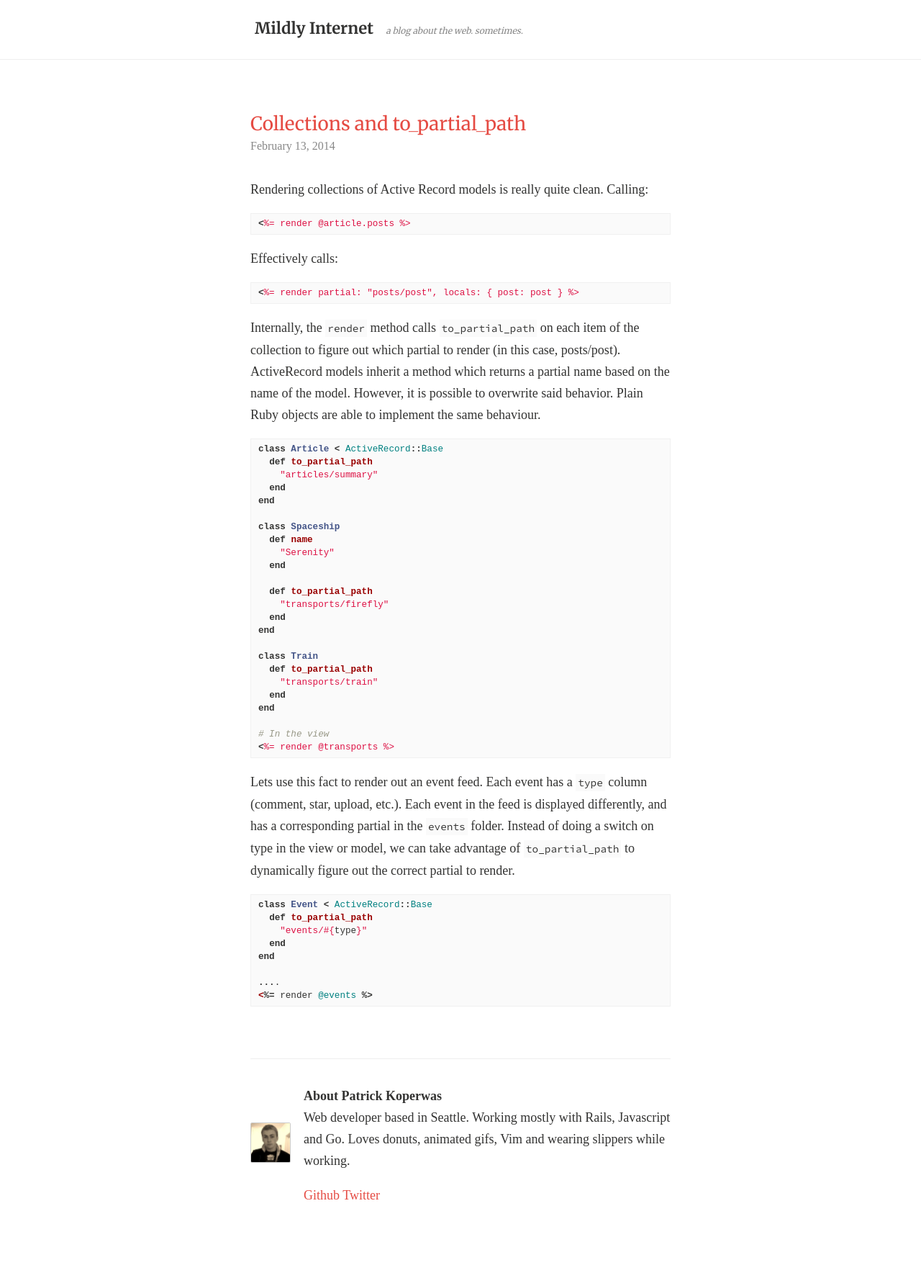
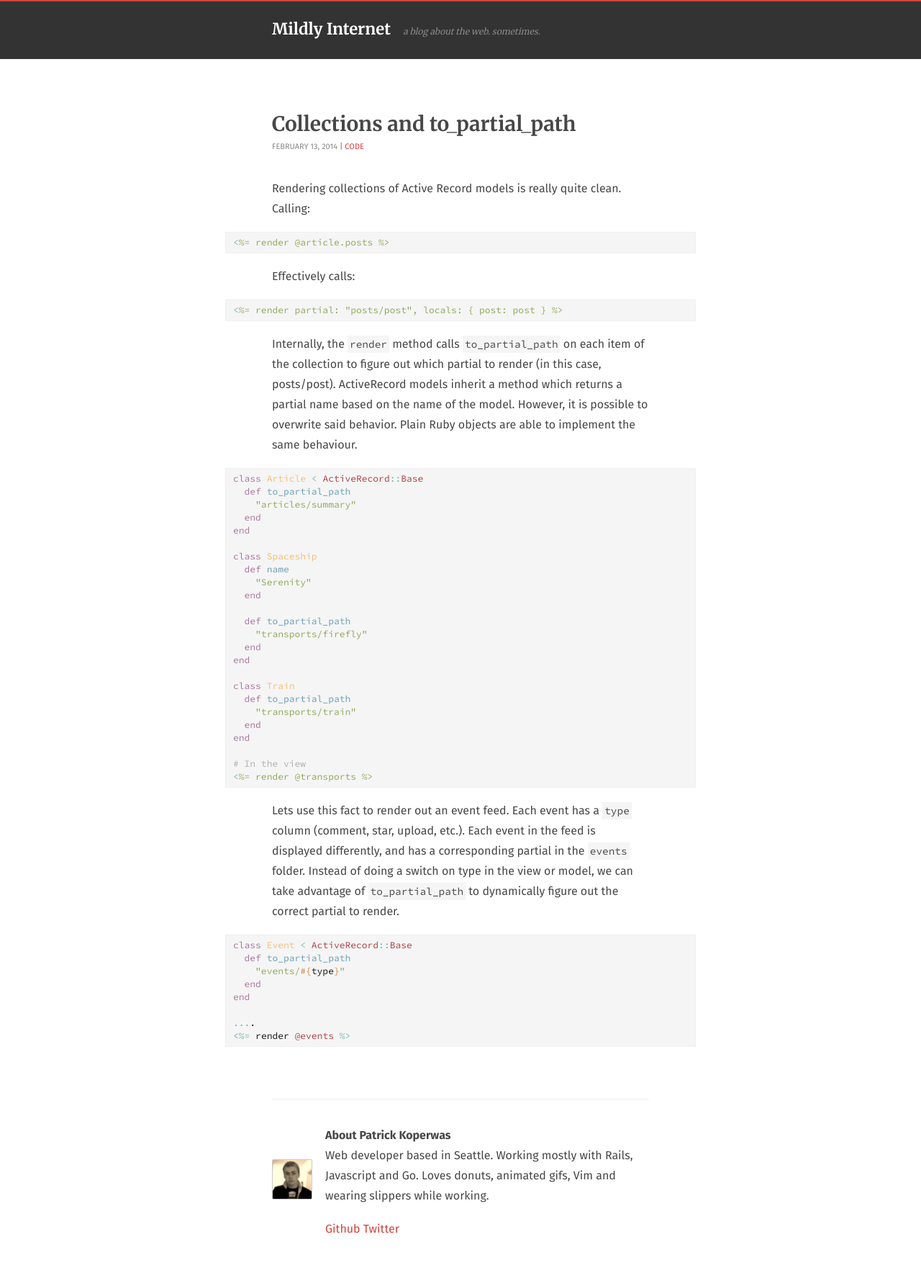
Before and after one commit to mildlyinternet/mildlyinternet.github.io, a Jekyll site: the page built from _posts/2014-02-13-collections-and-to-partial-path.md, in a window 1280 px wide. Shown: the whole page at 72% size. Built offline with Jekyll 4.4.1, drawn with Linux system fonts in a browser that asks for light colours; some web fonts are replaced; Markdown is read by kramdown in place of the engine named in the settings; before the commit the page ends 1729 px from its top, so only the background shows below that.

Commit message:
Some major changes

```diff
--- a/_config.yml
+++ b/_config.yml
@@ -1,3 +1,2 @@
-markdown: rdiscount
-highlighter: true
+highlighter: rouge
 permalink: none
--- a/_layouts/default.html
+++ b/_layouts/default.html
@@ -13,11 +13,10 @@
    <link rel="stylesheet" href="/css/screen.css" type="text/css" media="screen, projection" />
 
    <!-- Google Web Fonts -->
-   <link href='http://fonts.googleapis.com/css?family=Droid+Serif:400,700,400italic' rel='stylesheet' type='text/css'>
    <link href='http://fonts.googleapis.com/css?family=Source+Code+Pro:400,700' rel='stylesheet' type='text/css'>
    <link href='http://fonts.googleapis.com/css?family=Merriweather:400,700' rel='stylesheet' type='text/css'>
-   <script type="text/javascript"
-     src="http://cdn.mathjax.org/mathjax/latest/MathJax.js?config=TeX-AMS-MML_HTMLorMML">
+   <link href='https://fonts.googleapis.com/css?family=Fira+Sans:400,500,700' rel='stylesheet' type='text/css'>
+   <script type="text/javascript" src="http://cdn.mathjax.org/mathjax/latest/MathJax.js?config=TeX-AMS-MML_HTMLorMML">
    </script>
 </head>
 <body>
--- a/_layouts/post.html
+++ b/_layouts/post.html
@@ -6,7 +6,8 @@ layout: default
   <header>
     <h1>{{ page.title }}</h1>
     <div class="date">
-      {{ page.date | date: "%B %-d, %Y" }}
+      <span>{{ page.date | date: "%B %-d, %Y" }}</span>
+      <span class="category"> | {{ page.category }}</span>
     </div>
   </header>
 
--- a/css/screen.scss
+++ b/css/screen.scss
@@ -3,11 +3,13 @@
 
 // Globals
 $blue: #268BD2;
-$dark-gray: #333332;
-$red: #e54b43;
+$dark-gray: #474749;
+$red: #d1433c;
 $muted: #888;
-$body-width: 620px;
+$white: #fff;
+$body-width: 560px;
 
+// Site Styles
 *, *:before, *:after {
   -webkit-box-sizing: border-box;
      -moz-box-sizing: border-box;
@@ -27,9 +29,9 @@ body {
   -webkit-font-smoothing: antialiased;
   background-color: white;
   color: $dark-gray;
-  font-family: "Droid Serif", serif;
-  font-size: 18px;
-  line-height: 30px;
+  font-family: "Fira Sans", serif;
+  font-size: 16px;
+  line-height: 28px;
 }
 
 // Type
@@ -40,8 +42,8 @@ h1, h2, h3, h4, h5, h6 {
 }
 
 h1 {
-  font-size: 26px;
-  color: $red;
+  font-size: 28px;
+  font-weight: 700;
 }
 
 h2 {
@@ -61,11 +63,14 @@ h3 {
 p {
   margin: 18px 0;
   > code {
-    background-color: #fafafa;
     padding: 3px;
-    font-family: "Source Code Pro", monaco, monospace;
-    font-size: 80%;
   }
+}
+
+code {
+  background-color: #f5f5f5;
+  font-family: "Source Code Pro", Monaco, monospace;
+  font-size: 90%;
 }
 
 a {
@@ -84,28 +89,12 @@ ul {
     line-height: 28px;
     margin-bottom: 18px;
   }
-
-}
-
-.posts {
-  list-style: none;
-  margin: 0;
-
-  li {
-    margin-bottom: 0;
-  }
-
-  span {
-    color: #aaa;
-    font-family: "Source Code Pro", Monaco, monospace;
-    font-size: 80%;
-  }
 }
 
 blockquote {
-  border-left: 2px solid #eee;
+  border-left: 2px solid $red;
   font-style: italic;
-  padding: 0 24px;
+  padding: 0 12px;
 }
 
 // Layout
@@ -115,23 +104,17 @@ blockquote {
   padding: 0 18px;
 }
 
-.ribbon {
-  color: $muted;
-  font-size: 14px;
-  margin-bottom: 36px;
-  text-align: center;
-}
-
 // Home
 .main-header {
   align-items: baseline;
+  background-color: #333;
+  border-top: 2px solid $red;
   display: flex;
   font-size: 22px;
   font-weight: 700;
   font-family: "Merriweather", sans-serif;
   padding: 24px 24px;
   margin-bottom: 72px;
-  border-bottom: 1px solid #eee;
 
   .content {
     width: $body-width;
@@ -147,32 +130,66 @@ blockquote {
   }
 
   a {
-    color: $dark-gray;
-    padding-left: 6px;
+    color: $white;
 
-    &:hover { color: $red; }
-  }
-}
-
-.newest-post {
-  margin-bottom: 18px;
-  padding: 0 0 18px 0;
-
-  h1 {
-    font-size: 24px;
-    a {
-      color: $dark-gray;
-      &:hover { color: $red; }
+    &:hover {
+      color: $white;
     }
   }
 }
 
-// Posts
+// Posts Page
+.post-excerpt {
+  margin-bottom: 64px;
+
+  h1 {
+    margin-bottom: 8px;
+  }
+
+  p {
+    margin-top: 0;
+    margin-bottom: 12px;
+    line-height: 24px;
+  }
+
+  a {
+    color: $dark-gray;
+
+    &:hover {
+      color: $red;
+    }
+  }
+
+  .read-more {
+    color: $muted;
+    font-style: italic;
+  }
+}
+
+// Shard Post
+.info {
+  text-transform: uppercase;
+  font-size: 11px;
+  color: $muted;
+  letter-spacing: 1px;
+  margin-top: 12px
+}
+
+.hashtag {
+  color: $red;
+}
+
+.category {
+  color: $red;
+}
+
+
+// Blog Post
 .post {
-
   .date {
     color: $muted;
-    font-size: 16px;
+    font-size: 11px;
+    text-transform: uppercase;
   }
 
   header {
@@ -186,11 +203,15 @@ blockquote {
   }
 
   pre {
-    background-color: #fafafa;
     border: 1px solid #f0f0f0;
-    font-size: 70%;
+    font-size: 90%;
     overflow: auto;
     padding: 5px 10px;
+  }
+
+  .highlight {
+    line-height: 18px;
+    margin: 0 -65px 18px -65px;
   }
 }
 
--- a/css/syntax.css
+++ b/css/syntax.css
@@ -1,64 +1,65 @@
-.highlight {
-  line-height: 18px;
-  margin-bottom: 18px;
-}
-.highlight  { background: #ffffff; }
-.highlight .c { color: #999988; font-style: italic } /* Comment */
-.highlight .err { color: #a61717; background-color: #e3d2d2 } /* Error */
-.highlight .k { font-weight: bold } /* Keyword */
-.highlight .o { font-weight: bold } /* Operator */
-.highlight .cm { color: #999988; font-style: italic } /* Comment.Multiline */
-.highlight .cp { color: #999999; font-weight: bold } /* Comment.Preproc */
-.highlight .c1 { color: #999988; font-style: italic } /* Comment.Single */
-.highlight .cs { color: #999999; font-weight: bold; font-style: italic } /* Comment.Special */
-.highlight .gd { color: #000000; background-color: #ffdddd } /* Generic.Deleted */
-.highlight .gd .x { color: #000000; background-color: #ffaaaa } /* Generic.Deleted.Specific */
+.highlight .hll { background-color: #e0e0e0 }
+.highlight  { background: #f5f5f5; color: #151515 }
+.highlight .c { color: #b0b0b0 } /* Comment */
+.highlight .err { color: #ac4142 } /* Error */
+.highlight .k { color: #aa759f } /* Keyword */
+.highlight .l { color: #d28445 } /* Literal */
+.highlight .n { color: #151515 } /* Name */
+.highlight .o { color: #75b5aa } /* Operator */
+.highlight .p { color: #151515 } /* Punctuation */
+.highlight .cm { color: #b0b0b0 } /* Comment.Multiline */
+.highlight .cp { color: #b0b0b0 } /* Comment.Preproc */
+.highlight .c1 { color: #b0b0b0 } /* Comment.Single */
+.highlight .cs { color: #b0b0b0 } /* Comment.Special */
+.highlight .gd { color: #ac4142 } /* Generic.Deleted */
 .highlight .ge { font-style: italic } /* Generic.Emph */
-.highlight .gr { color: #aa0000 } /* Generic.Error */
-.highlight .gh { color: #999999 } /* Generic.Heading */
-.highlight .gi { color: #000000; background-color: #ddffdd } /* Generic.Inserted */
-.highlight .gi .x { color: #000000; background-color: #aaffaa } /* Generic.Inserted.Specific */
-.highlight .go { color: #888888 } /* Generic.Output */
-.highlight .gp { color: #555555 } /* Generic.Prompt */
+.highlight .gh { color: #151515; font-weight: bold } /* Generic.Heading */
+.highlight .gi { color: #90a959 } /* Generic.Inserted */
+.highlight .gp { color: #b0b0b0; font-weight: bold } /* Generic.Prompt */
 .highlight .gs { font-weight: bold } /* Generic.Strong */
-.highlight .gu { color: #aaaaaa } /* Generic.Subheading */
-.highlight .gt { color: #aa0000 } /* Generic.Traceback */
-.highlight .kc { font-weight: bold } /* Keyword.Constant */
-.highlight .kd { font-weight: bold } /* Keyword.Declaration */
-.highlight .kp { font-weight: bold } /* Keyword.Pseudo */
-.highlight .kr { font-weight: bold } /* Keyword.Reserved */
-.highlight .kt { color: #445588; font-weight: bold } /* Keyword.Type */
-.highlight .m { color: #009999 } /* Literal.Number */
-.highlight .s { color: #d14 } /* Literal.String */
-.highlight .na { color: #008080 } /* Name.Attribute */
-.highlight .nb { color: #0086B3 } /* Name.Builtin */
-.highlight .nc { color: #445588; font-weight: bold } /* Name.Class */
-.highlight .no { color: #008080 } /* Name.Constant */
-.highlight .ni { color: #800080 } /* Name.Entity */
-.highlight .ne { color: #990000; font-weight: bold } /* Name.Exception */
-.highlight .nf { color: #990000; font-weight: bold } /* Name.Function */
-.highlight .nn { color: #555555 } /* Name.Namespace */
-.highlight .nt { color: #000080 } /* Name.Tag */
-.highlight .nv { color: #008080 } /* Name.Variable */
-.highlight .ow { font-weight: bold } /* Operator.Word */
-.highlight .w { color: #bbbbbb } /* Text.Whitespace */
-.highlight .mf { color: #009999 } /* Literal.Number.Float */
-.highlight .mh { color: #009999 } /* Literal.Number.Hex */
-.highlight .mi { color: #009999 } /* Literal.Number.Integer */
-.highlight .mo { color: #009999 } /* Literal.Number.Oct */
-.highlight .sb { color: #d14 } /* Literal.String.Backtick */
-.highlight .sc { color: #d14 } /* Literal.String.Char */
-.highlight .sd { color: #d14 } /* Literal.String.Doc */
-.highlight .s2 { color: #d14 } /* Literal.String.Double */
-.highlight .se { color: #d14 } /* Literal.String.Escape */
-.highlight .sh { color: #d14 } /* Literal.String.Heredoc */
-.highlight .si { color: #d14 } /* Literal.String.Interpol */
-.highlight .sx { color: #d14 } /* Literal.String.Other */
-.highlight .sr { color: #009926 } /* Literal.String.Regex */
-.highlight .s1 { color: #d14 } /* Literal.String.Single */
-.highlight .ss { color: #990073 } /* Literal.String.Symbol */
-.highlight .bp { color: #999999 } /* Name.Builtin.Pseudo */
-.highlight .vc { color: #008080 } /* Name.Variable.Class */
-.highlight .vg { color: #008080 } /* Name.Variable.Global */
-.highlight .vi { color: #008080 } /* Name.Variable.Instance */
-.highlight .il { color: #009999 } /* Literal.Number.Integer.Long */
+.highlight .gu { color: #75b5aa; font-weight: bold } /* Generic.Subheading */
+.highlight .kc { color: #aa759f } /* Keyword.Constant */
+.highlight .kd { color: #aa759f } /* Keyword.Declaration */
+.highlight .kn { color: #75b5aa } /* Keyword.Namespace */
+.highlight .kp { color: #aa759f } /* Keyword.Pseudo */
+.highlight .kr { color: #aa759f } /* Keyword.Reserved */
+.highlight .kt { color: #f4bf75 } /* Keyword.Type */
+.highlight .ld { color: #90a959 } /* Literal.Date */
+.highlight .m { color: #d28445 } /* Literal.Number */
+.highlight .s { color: #90a959 } /* Literal.String */
+.highlight .na { color: #6a9fb5 } /* Name.Attribute */
+.highlight .nb { color: #151515 } /* Name.Builtin */
+.highlight .nc { color: #f4bf75 } /* Name.Class */
+.highlight .no { color: #ac4142 } /* Name.Constant */
+.highlight .nd { color: #75b5aa } /* Name.Decorator */
+.highlight .ni { color: #151515 } /* Name.Entity */
+.highlight .ne { color: #ac4142 } /* Name.Exception */
+.highlight .nf { color: #6a9fb5 } /* Name.Function */
+.highlight .nl { color: #151515 } /* Name.Label */
+.highlight .nn { color: #f4bf75 } /* Name.Namespace */
+.highlight .nx { color: #6a9fb5 } /* Name.Other */
+.highlight .py { color: #151515 } /* Name.Property */
+.highlight .nt { color: #75b5aa } /* Name.Tag */
+.highlight .nv { color: #ac4142 } /* Name.Variable */
+.highlight .ow { color: #75b5aa } /* Operator.Word */
+.highlight .w { color: #151515 } /* Text.Whitespace */
+.highlight .mf { color: #d28445 } /* Literal.Number.Float */
+.highlight .mh { color: #d28445 } /* Literal.Number.Hex */
+.highlight .mi { color: #d28445 } /* Literal.Number.Integer */
+.highlight .mo { color: #d28445 } /* Literal.Number.Oct */
+.highlight .sb { color: #90a959 } /* Literal.String.Backtick */
+.highlight .sc { color: #151515 } /* Literal.String.Char */
+.highlight .sd { color: #b0b0b0 } /* Literal.String.Doc */
+.highlight .s2 { color: #90a959 } /* Literal.String.Double */
+.highlight .se { color: #d28445 } /* Literal.String.Escape */
+.highlight .sh { color: #90a959 } /* Literal.String.Heredoc */
+.highlight .si { color: #d28445 } /* Literal.String.Interpol */
+.highlight .sx { color: #90a959 } /* Literal.String.Other */
+.highlight .sr { color: #90a959 } /* Literal.String.Regex */
+.highlight .s1 { color: #90a959 } /* Literal.String.Single */
+.highlight .ss { color: #90a959 } /* Literal.String.Symbol */
+.highlight .bp { color: #151515 } /* Name.Builtin.Pseudo */
+.highlight .vc { color: #ac4142 } /* Name.Variable.Class */
+.highlight .vg { color: #ac4142 } /* Name.Variable.Global */
+.highlight .vi { color: #ac4142 } /* Name.Variable.Instance */
+.highlight .il { color: #d28445 } /* Literal.Number.Integer.Long */
```
Also changed, not shown: index.html (+12 -12 lines).
